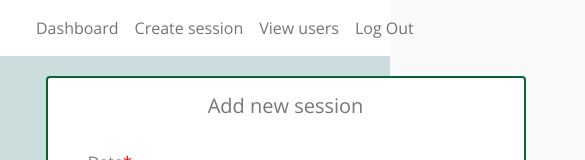
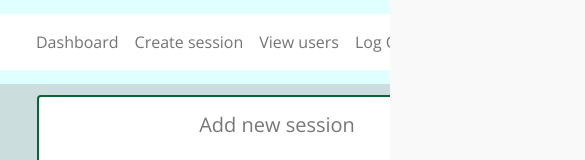
Before and after one commit to AlexKynoch/golf-frontend, a React (Create React App) app: page /#/create-session in a window 390 px wide. Shown: the top 160 px of the page, 585 px wide, since content can reach past the window. Built offline with nearby package versions, Linux system fonts and the light colour scheme; no server answers.

Commit message:
fix responsiveness for navbar/footer

```diff
--- a/src/App.css
+++ b/src/App.css
@@ -1,3 +1,4 @@
+
 .App {
   background-color: #ccdddd;
   height: fit-content;
@@ -8,26 +9,54 @@
   position: relative;
   justify-content: center;
   align-items: center;
+  padding: 40px ;
+  max-width: 100%
 }
 .contentContainer{
   /* height: 200vh; */
   height: fit-content;
   width: 100vw;
-  padding : 5% !important;
+  padding : 5% ;
 
   display: flex;
   flex-direction: column;
   position: relative;
   justify-content: center;
   align-items: center;
+  min-height: 90vh;
+  /* max-width: 1000px; */
+  overflow: hidden;
 
 }
 .navOffset{
   height: fit-content;
   width: 100vw;
   background-color: lightcyan;
+  position: absolute;
+  top: 0;
+  height: 10vh;
+  overflow: hidden;
+
+
+  display: flex;
+  flex-direction: row;
+  justify-content: center;
+  align-items: center;
+  min-height: 40px;
+
 }
 .footerOffset{
+  position: absolute;
+  bottom: 0;
   width: 100%;
   height: fit-content
 }
+
+@media only screen and (min-height: 400px) {
+  .App{
+    padding: 10vh;
+  }
+  .navOffset{
+    height: 10vh;
+  }
+}
--- a/src/CgaDashboard/CgaCreateSessionMain.js
+++ b/src/CgaDashboard/CgaCreateSessionMain.js
@@ -6,6 +6,7 @@ import VolunteerAvailability from "./CgaVolunteerAvailability"
 import './Cga.css'
 
 function CgaCreateSessionMain(props) {
+  // document.getElementById("mon").checked = false
     return (
       <Container fluid>
         <Row >
```
